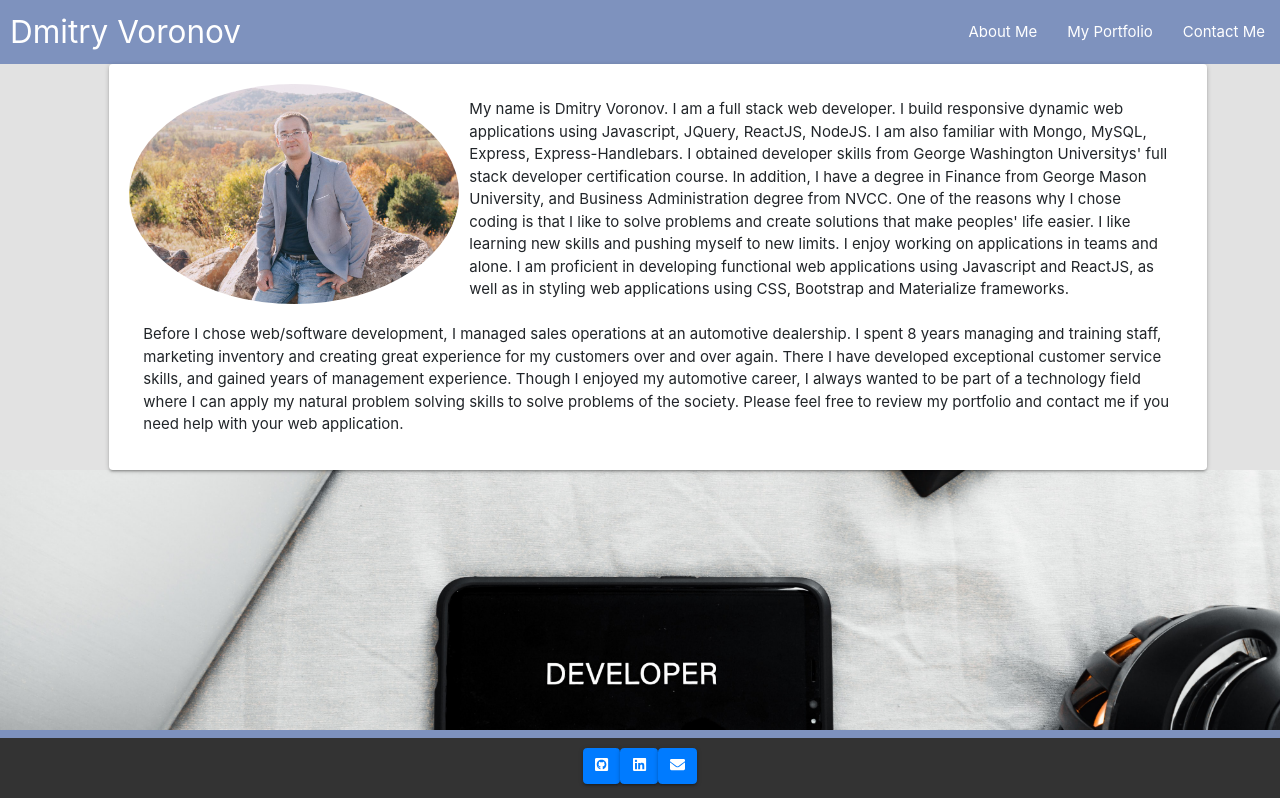
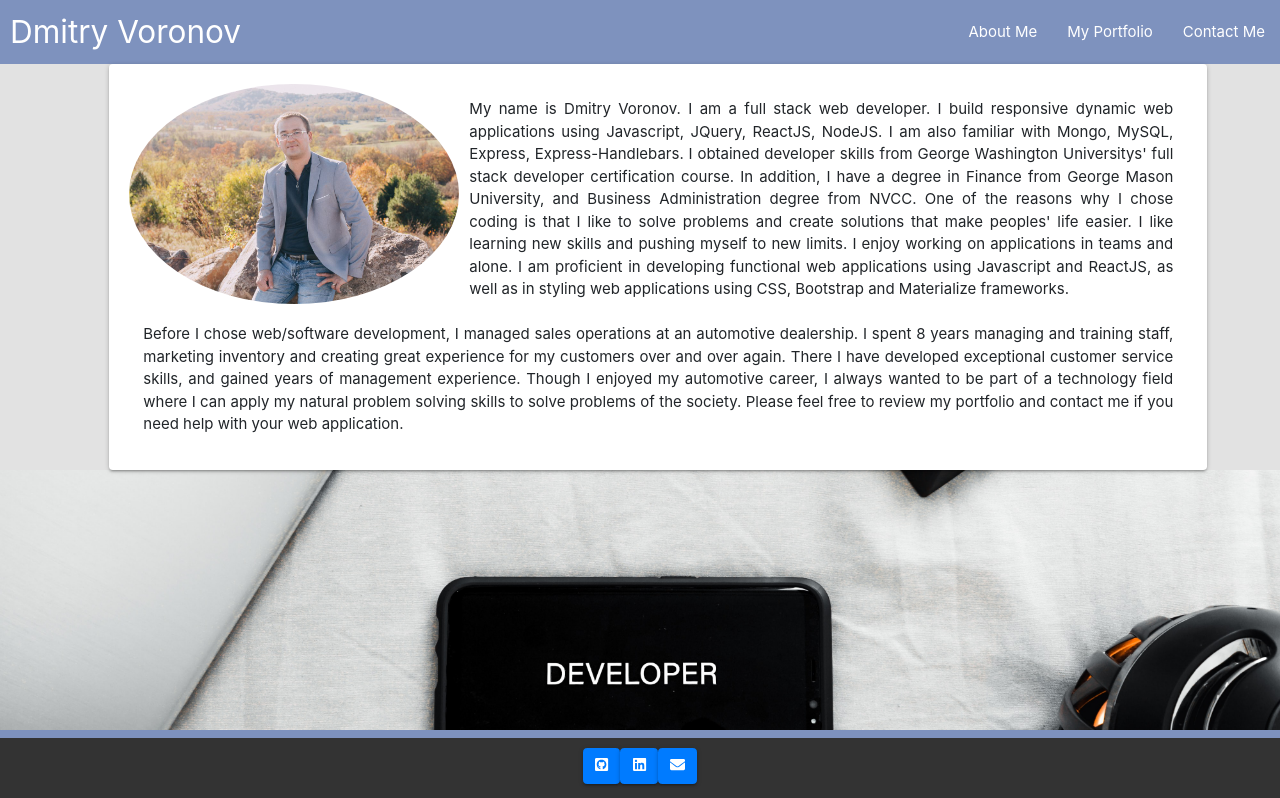
Before and after one commit to vormc2005/React_Portfolio, a React (Create React App) app: page / in a window 1280 px wide. Shown: the top 798 px of the page. Built offline with nearby package versions, Linux system fonts and the light colour scheme.

Commit message:
text-justify

```diff
--- a/src/components/Aboutme/Aboutme.css
+++ b/src/components/Aboutme/Aboutme.css
@@ -48,3 +48,6 @@ img{
    border: transparent;
 
 }
+.card-content{
+  text-align: justify;
+}
```
